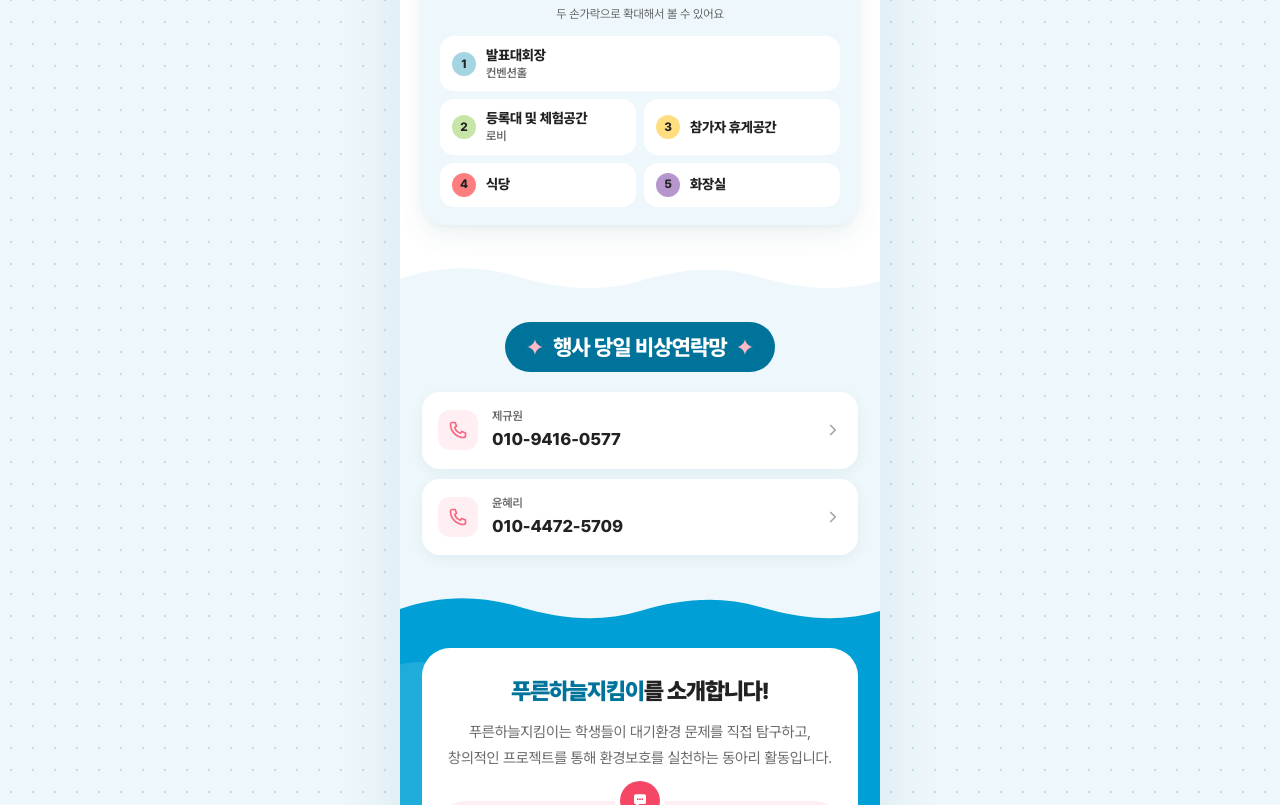
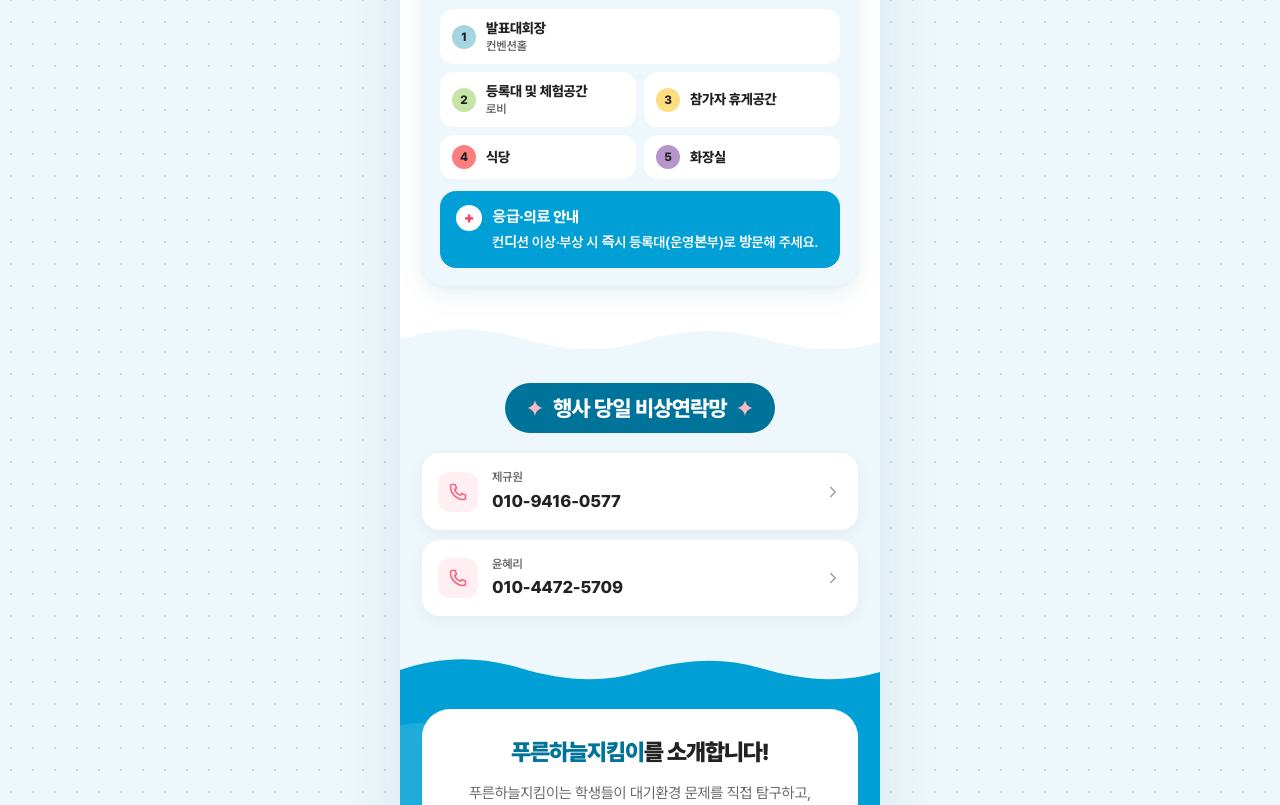
Before and after one commit to Bluesky-keeper/-, a plain HTML site: page index.html in a window 1280 px wide. Shown: the part 4807-5612 px from the top of the page. Drawn offline with Linux system fonts and the light colour scheme.

Commit message:
Add files via upload

```diff
--- a/index.html
+++ b/index.html
@@ -205,6 +205,10 @@ section{position:relative;padding:30px 22px 40px}
 .quote mark{background:linear-gradient(transparent 58%,var(--pink-200) 58%);color:inherit;padding:0}
 .closing .mascot-end{position:relative;z-index:1;width:min(62%,240px);margin:34px auto 0;aspect-ratio:640/565}
 .ground{display:block;width:100%;height:44px;margin-top:-30px;position:relative;z-index:2}
+.emg{display:flex;gap:10px;align-items:flex-start;text-align:left;margin-top:12px;padding:14px 16px;border-radius:16px;background:var(--blue);color:#fff}
+.emg .ic{flex:none;width:26px;height:26px;border-radius:50%;display:grid;place-items:center;background:#fff;color:var(--pink-700);font-size:16px;font-weight:900;line-height:1}
+.emg p{margin:0;font-size:14px;line-height:1.6;font-weight:600;word-break:keep-all}
+.emg b{display:block;font-size:15px;font-weight:800;margin-bottom:2px}
 
 footer{background:var(--blue-darker);color:#fff;text-align:center;padding:26px 20px calc(30px + env(safe-area-inset-bottom))}
 footer .host{font-size:12px;color:rgba(255,255,255,.72);font-weight:600}
@@ -279,7 +283,6 @@ footer strong{display:block;font-size:17px;font-weight:800;margin-top:4px;letter
 .zone-list small{display:block;font-size:12px;font-weight:600;color:var(--ink-2)}
 .floor.z{margin:0 -14px}
 .floor.z img{aspect-ratio:1100/586}
-.floor-card .zoom{display:block;text-align:center;margin-top:8px;font-size:12px;color:var(--ink-2)}
 .zmk{position:absolute;transform:translate(-50%,-50%);display:grid;place-items:center;width:26px;height:26px;border-radius:50%;background:var(--ink);color:var(--ink);font-size:12px;font-weight:800;box-shadow:0 0 0 3px #fff,0 3px 8px rgba(0,0,0,.2)}
 .zmk.main{width:30px;height:30px;font-size:14px;animation:zpulse 2.2s ease-out infinite}
 @keyframes zpulse{0%{box-shadow:0 0 0 3px #fff,0 0 0 3px rgba(165,213,226,.9)}100%{box-shadow:0 0 0 3px #fff,0 0 0 16px rgba(165,213,226,0)}}
@@ -456,7 +459,6 @@ footer strong{display:block;font-size:17px;font-weight:800;margin-top:4px;letter
         <span class="zmk" style="left:85.2%;top:30%;background:#FD7E7E">4</span>
         <span class="zmk" style="left:57.4%;top:40%;background:#B696CD">5</span>
       </div>
-      <span class="zoom">두 손가락으로 확대해서 볼 수 있어요</span>
       <ul class="zone-list">
         <li class="wide"><span class="n" style="background:#A5D5E2">1</span><span>발표대회장<small>컨벤션홀</small></span></li>
         <li><span class="n" style="background:#C6E5A6">2</span><span>등록대 및 체험공간<small>로비</small></span></li>
@@ -464,6 +466,7 @@ footer strong{display:block;font-size:17px;font-weight:800;margin-top:4px;letter
         <li><span class="n" style="background:#FD7E7E">4</span><span>식당</span></li>
         <li><span class="n" style="background:#B696CD">5</span><span>화장실</span></li>
       </ul>
+      <div class="emg" role="note"><span class="ic" aria-hidden="true">+</span><p><b>응급·의료 안내</b>컨디션 이상·부상 시 즉시 등록대(운영본부)로 방문해 주세요.</p></div>
     </div>
   </section>
 
```
